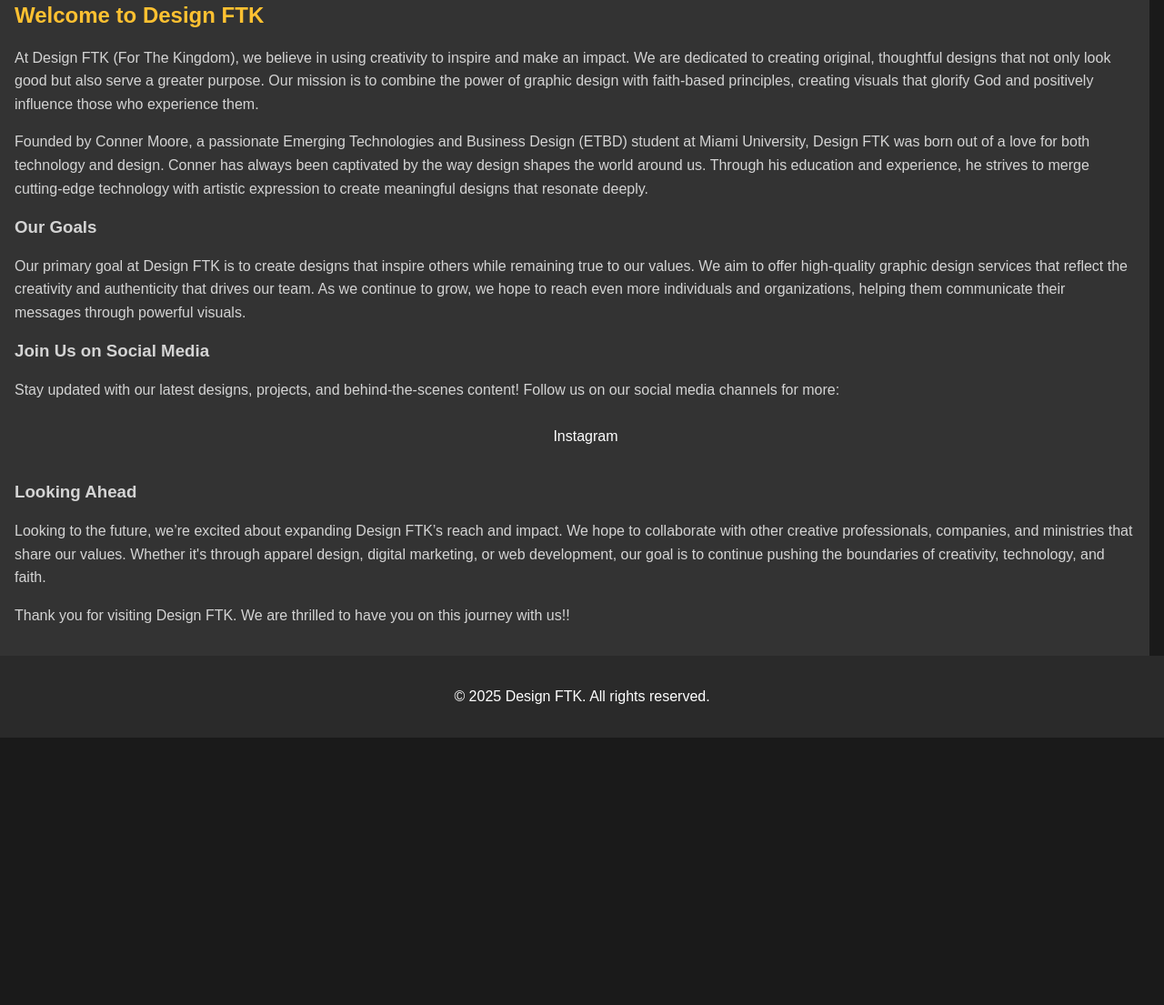
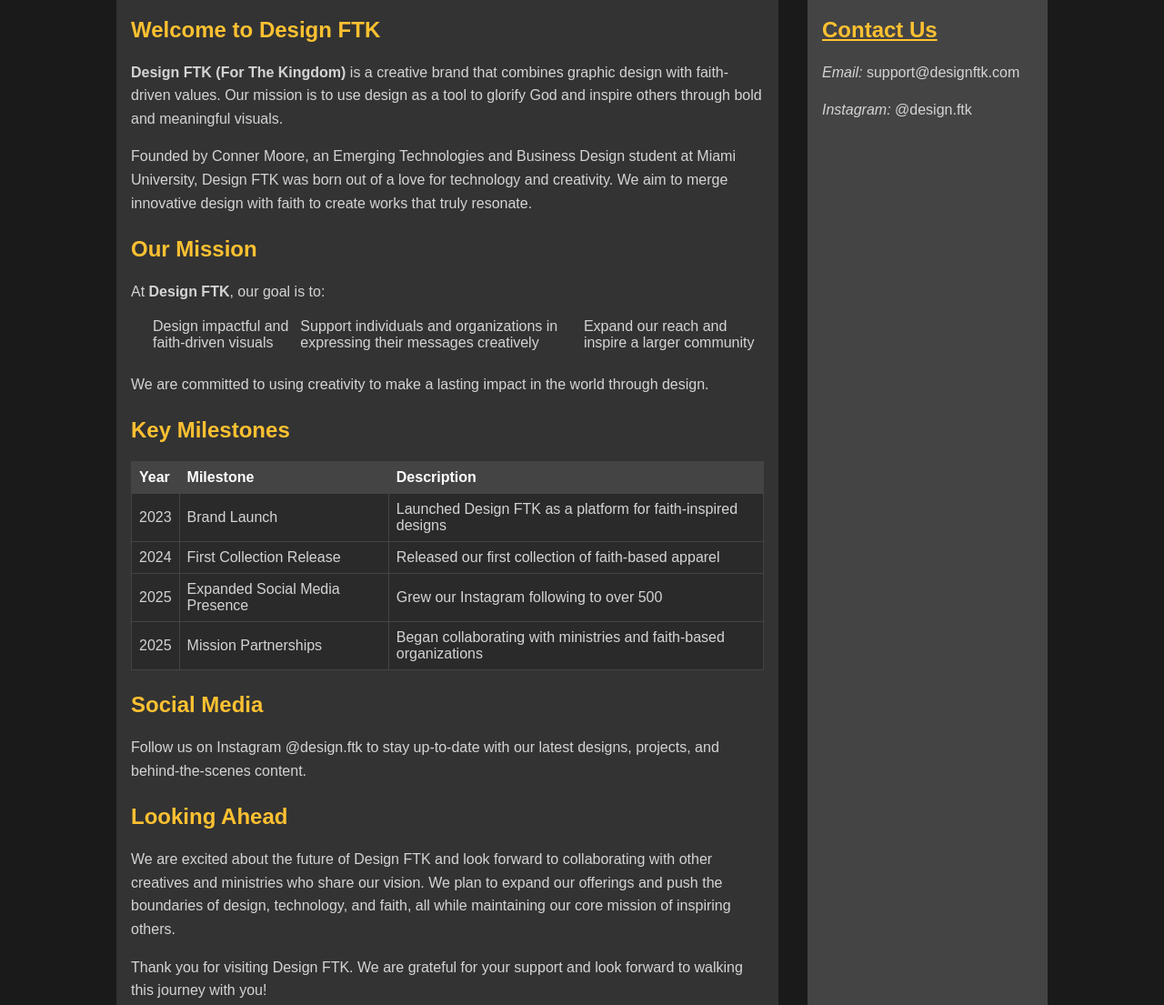
Before and after one commit to Miami-University-ETBD/ConnerMoore, a plain HTML site: page about.html in a window 1280 px wide. Shown: the part 318-1423 px from the top of the page at 91% size. Before the commit the page ends 1129 px from the top, so only its background shows below. Drawn offline with Linux system fonts and the light colour scheme.

Commit message:
Changed missing features from last week

```diff
--- a/about.html
+++ b/about.html
@@ -4,12 +4,12 @@
     <link rel="stylesheet" href="style.css">
     <meta charset="UTF-8">
     <meta name="viewport" content="width=device-width, initial-scale=1.0">
-    <title>Design FTK</title>
+    <title>About Design FTK</title>
 </head>
 <body>
     <!-- Header of the website -->
     <header>
-        <h1>About Us</h1>
+        <h1>About Design FTK</h1>
     </header>
 
     <!-- Navigation Menu -->
@@ -17,33 +17,76 @@
         <li><a href="index.html">Home</a></li>
         <li><a href="mywork.html">Portfolio</a></li>
         <li><a class="active" href="about.html">About</a></li>
-      </ul>
+    </ul>
 
-    <!-- About Section -->
-    <section class="about">
-        <h2>Welcome to Design FTK</h2>
-        <p>At Design FTK (For The Kingdom), we believe in using creativity to inspire and make an impact. We are dedicated to creating original, thoughtful designs that not only look good but also serve a greater purpose. Our mission is to combine the power of graphic design with faith-based principles, creating visuals that glorify God and positively influence those who experience them.</p>
+    <!-- Main container with Flexbox layout -->
+    <div class="container">
+        <!-- Main content area with Flexbox layout -->
+        <div class="main-content">
+            <!-- Section for Design FTK introduction -->
+            <section>
+                <h2>Welcome to Design FTK</h2>
+                <p><strong>Design FTK (For The Kingdom)</strong> is a creative brand that combines graphic design with faith-driven values. Our mission is to use design as a tool to glorify God and inspire others through bold and meaningful visuals.</p>
+                <p>Founded by Conner Moore, an Emerging Technologies and Business Design student at Miami University, Design FTK was born out of a love for technology and creativity. We aim to merge innovative design with faith to create works that truly resonate.</p>
 
-        <p>Founded by Conner Moore, a passionate Emerging Technologies and Business Design (ETBD) student at Miami University, Design FTK was born out of a love for both technology and design. Conner has always been captivated by the way design shapes the world around us. Through his education and experience, he strives to merge cutting-edge technology with artistic expression to create meaningful designs that resonate deeply.</p>
+                <h2>Our Mission</h2>
+                <p>At <strong>Design FTK</strong>, our goal is to:</p>
+                <ul>
+                    <li>Design impactful and faith-driven visuals</li>
+                    <li>Support individuals and organizations in expressing their messages creatively</li>
+                    <li>Expand our reach and inspire a larger community</li>
+                </ul>
+                <p>We are committed to using creativity to make a lasting impact in the world through design.</p>
 
-        <h3>Our Goals</h3>
-        <p>Our primary goal at Design FTK is to create designs that inspire others while remaining true to our values. We aim to offer high-quality graphic design services that reflect the creativity and authenticity that drives our team. As we continue to grow, we hope to reach even more individuals and organizations, helping them communicate their messages through powerful visuals.</p>
+                <h2>Key Milestones</h2>
+                <table>
+                    <tr>
+                        <th>Year</th>
+                        <th>Milestone</th>
+                        <th>Description</th>
+                    </tr>
+                    <tr>
+                        <td>2023</td>
+                        <td>Brand Launch</td>
+                        <td>Launched Design FTK as a platform for faith-inspired designs</td>
+                    </tr>
+                    <tr>
+                        <td>2024</td>
+                        <td>First Collection Release</td>
+                        <td>Released our first collection of faith-based apparel</td>
+                    </tr>
+                    <tr>
+                        <td>2025</td>
+                        <td>Expanded Social Media Presence</td>
+                        <td>Grew our Instagram following to over 500</td>
+                    </tr>
+                    <tr>
+                        <td>2025</td>
+                        <td>Mission Partnerships</td>
+                        <td>Began collaborating with ministries and faith-based organizations</td>
+                    </tr>
+                </table>
 
-        <h3>Join Us on Social Media</h3>
-        <p>Stay updated with our latest designs, projects, and behind-the-scenes content! Follow us on our social media channels for more:</p>
-        <ul>
-            <li><a href="https://www.instagram.com/design.ftk" target="_blank">Instagram</a></li>
-        </ul>
+                <h2>Social Media</h2>
+                <p>Follow us on Instagram @design.ftk to stay up-to-date with our latest designs, projects, and behind-the-scenes content.</p>
 
-        <h3>Looking Ahead</h3>
-        <p>Looking to the future, we’re excited about expanding Design FTK’s reach and impact. We hope to collaborate with other creative professionals, companies, and ministries that share our values. Whether it's through apparel design, digital marketing, or web development, our goal is to continue pushing the boundaries of creativity, technology, and faith.</p>
+                <h2>Looking Ahead</h2>
+                <p>We are excited about the future of Design FTK and look forward to collaborating with other creatives and ministries who share our vision. We plan to expand our offerings and push the boundaries of design, technology, and faith, all while maintaining our core mission of inspiring others.</p>
+                <p>Thank you for visiting Design FTK. We are grateful for your support and look forward to walking this journey with you!</p>
+            </section>
 
-        <p>Thank you for visiting Design FTK. We are thrilled to have you on this journey with us!!</p>
-    </section>
+            <!-- Aside for additional information -->
+            <aside>
+                <h2><u>Contact Us</u></h2>
+                <p><i>Email:</i> support@designftk.com</p>
+                <p><i>Instagram:</i> @design.ftk</p>
+            </aside>
+        </div>
 
-    <!-- Footer of the website -->
-    <footer>
-        <p>&copy; 2025 Design FTK. All rights reserved.</p>
-    </footer>
+        <!-- Footer of the website -->
+        <footer>
+            <p>2025 Design FTK. All rights reserved.</p>
+        </footer>
+    </div>
 </body>
 </html>
```
Also changed, not shown: index.html (+3 -3 lines), mywork.html (+62 -4 lines), 1 other file.
